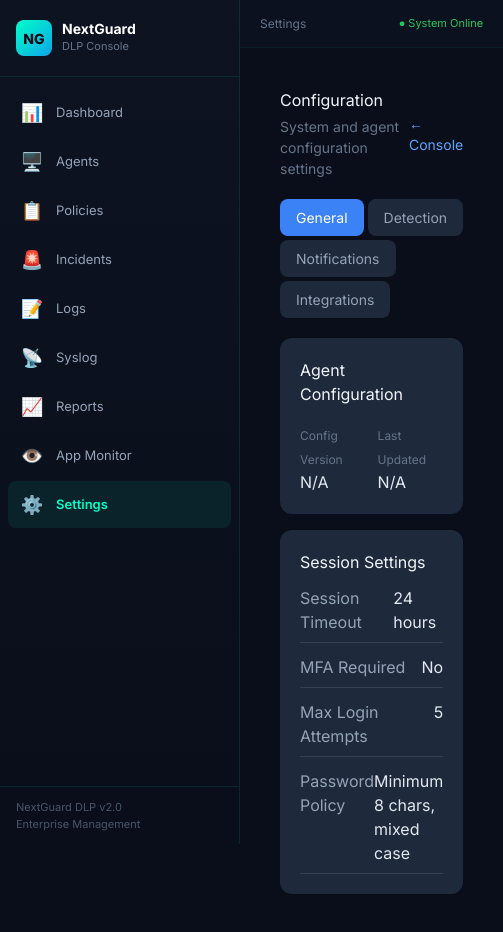
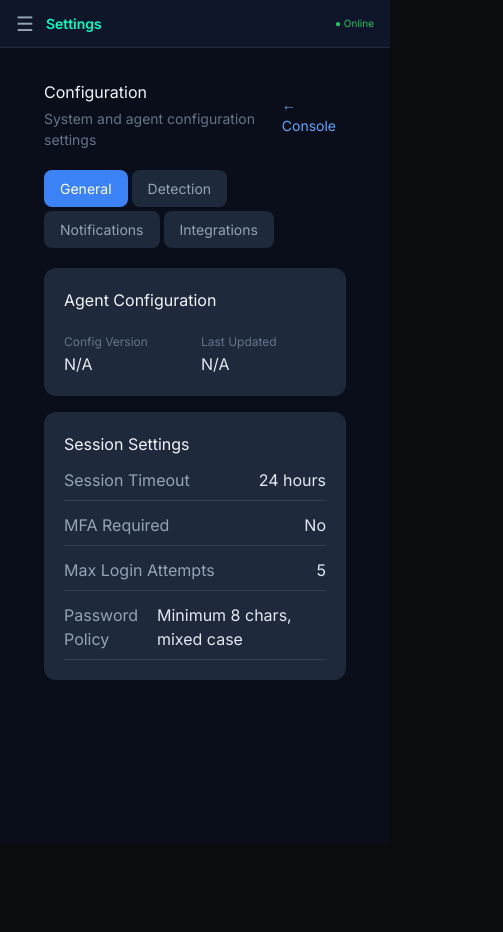
Before and after one commit to NextGuard-hk/nextguard-website, a Next.js app: page /console/settings in a window 390 px wide. Shown: the top 932 px of the page, 503 px wide, since content can reach past the window. After the commit the page ends 844 px from the top, so only its background shows below. Built offline with nearby package versions, Linux system fonts and the light colour scheme.

Commit message:
Fix console layout with responsive sidebar and proper content area

```diff
--- a/app/console/layout.tsx
+++ b/app/console/layout.tsx
@@ -15,14 +15,9 @@ const NAV_ITEMS = [
   { label: 'Settings', path: '/console/settings', icon: '⚙️' },
 ]
 
-export default function ConsoleLayout({
-  children,
-}: {
-  children: React.ReactNode
-}) {
+export default function ConsoleLayout({ children }: { children: React.ReactNode }) {
   const pathname = usePathname()
   const router = useRouter()
-  const [collapsed, setCollapsed] = useState(false)
   const [mobileOpen, setMobileOpen] = useState(false)
 
   useEffect(() => {
@@ -39,148 +34,112 @@ export default function ConsoleLayout({
     }
   }, [])
 
-  // Don't show sidebar on login page
   if (pathname === '/console/login') return <>{children}</>
 
+  const sidebarWidth = 220
+
   return (
-    <div style={{ display: 'flex', minHeight: '100vh', background: '#0a0e1a' }}>
+    <div style={{ display: 'flex', minHeight: '100vh', background: '#0a0e1a', color: '#e2e8f0' }}>
       {/* Mobile overlay */}
       {mobileOpen && (
-        <div
-          onClick={() => setMobileOpen(false)}
-          style={{ position: 'fixed', inset: 0, background: 'rgba(0,0,0,0.5)', zIndex: 40 }}
-        />
+        <div onClick={() => setMobileOpen(false)} style={{ position: 'fixed', inset: 0, background: 'rgba(0,0,0,0.5)', zIndex: 40 }} />
       )}
+
+      {/* Mobile top bar */}
+      <div style={{
+        display: 'none',
+        position: 'fixed', top: 0, left: 0, right: 0, height: 48, zIndex: 30,
+        background: '#0f1629', borderBottom: '1px solid #1e293b',
+        alignItems: 'center', padding: '0 16px', gap: 12
+      }} className="mobile-topbar">
+        <button onClick={() => setMobileOpen(!mobileOpen)} style={{ background: 'none', border: 'none', color: '#94a3b8', cursor: 'pointer', fontSize: 20 }}>☰</button>
+        <span style={{ fontWeight: 600, color: '#00ffc8', fontSize: 14 }}>
+          {NAV_ITEMS.find(n => n.path === pathname || (n.path !== '/console' && pathname?.startsWith(n.path)))?.label || 'Console'}
+        </span>
+        <span style={{ marginLeft: 'auto', fontSize: 10, color: '#22c55e' }}>● Online</span>
+      </div>
+
       {/* Sidebar */}
       <aside style={{
-        width: collapsed ? 64 : 240,
-        minHeight: '100vh',
-        background: 'linear-gradient(180deg, #0d1321 0%, #0a0e1a 100%)',
-        borderRight: '1px solid rgba(0,255,200,0.1)',
-        display: 'flex',
-        flexDirection: 'column',
-        transition: 'width 0.2s ease',
-        position: 'fixed',
-        top: 0,
-        left: 0,
-        zIndex: 50,
+        width: sidebarWidth, minWidth: sidebarWidth, background: '#0f1629',
+        borderRight: '1px solid #1e293b', padding: '20px 12px',
+        display: 'flex', flexDirection: 'column', gap: 4,
+        position: 'fixed', top: 0, bottom: 0, left: 0, zIndex: 50,
         transform: mobileOpen ? 'translateX(0)' : undefined,
-      }}>
-        {/* Logo */}
-        <div style={{
-          padding: collapsed ? '16px 8px' : '20px 16px',
-          borderBottom: '1px solid rgba(0,255,200,0.1)',
-          display: 'flex',
-          alignItems: 'center',
-          gap: 10,
-          cursor: 'pointer',
-        }} onClick={() => setCollapsed(!collapsed)}>
-          <div style={{
-            width: 36, height: 36, borderRadius: 8,
-            background: 'linear-gradient(135deg, #00ffc8, #0ea5e9)',
-            display: 'flex', alignItems: 'center', justifyContent: 'center',
-            fontWeight: 800, fontSize: 14, color: '#0a0e1a',
-            flexShrink: 0,
-          }}>NG</div>
-          {!collapsed && (
+        transition: 'transform 0.2s ease'
+      }} className="console-sidebar">
+        <div style={{ display: 'flex', alignItems: 'center', gap: 10, padding: '0 8px 20px', borderBottom: '1px solid #1e293b', marginBottom: 8 }}>
+          <div style={{ width: 36, height: 36, borderRadius: 10, background: 'linear-gradient(135deg, #00ffc8, #0066ff)', display: 'flex', alignItems: 'center', justifyContent: 'center', fontWeight: 800, fontSize: 14, color: '#fff' }}>NG</div>
           <div>
-              <div style={{ color: '#fff', fontWeight: 700, fontSize: 14, lineHeight: 1.2 }}>NextGuard</div>
-              <div style={{ color: '#64748b', fontSize: 11 }}>DLP Console</div>
+            <div style={{ fontWeight: 700, fontSize: 14, color: '#fff' }}>NextGuard</div>
+            <div style={{ fontSize: 11, color: '#64748b' }}>DLP Console</div>
           </div>
-          )}
         </div>
-        {/* Navigation */}
-        <nav style={{ flex: 1, padding: '12px 8px', display: 'flex', flexDirection: 'column', gap: 2 }}>
+
+        <nav style={{ flex: 1, display: 'flex', flexDirection: 'column', gap: 2 }}>
           {NAV_ITEMS.map(item => {
             const isActive = pathname === item.path || (item.path !== '/console' && pathname?.startsWith(item.path))
             return (
-              <button
-                key={item.path}
-                onClick={() => { router.push(item.path); setMobileOpen(false) }}
-                style={{
-                  display: 'flex',
-                  alignItems: 'center',
-                  gap: 12,
-                  padding: collapsed ? '10px 0' : '10px 12px',
-                  justifyContent: collapsed ? 'center' : 'flex-start',
-                  borderRadius: 8,
-                  border: 'none',
-                  cursor: 'pointer',
-                  fontSize: 13,
+              <button key={item.path} onClick={() => { router.push(item.path); setMobileOpen(false) }} style={{
+                display: 'flex', alignItems: 'center', gap: 10, padding: '9px 12px',
+                borderRadius: 8, border: 'none', cursor: 'pointer', fontSize: 13,
                 fontWeight: isActive ? 600 : 400,
                 color: isActive ? '#00ffc8' : '#94a3b8',
                 background: isActive ? 'rgba(0,255,200,0.08)' : 'transparent',
-                  transition: 'all 0.15s ease',
-                  width: '100%',
-                  textAlign: 'left',
+                transition: 'all 0.15s ease', width: '100%', textAlign: 'left'
               }}
-                onMouseEnter={e => {
-                  if (!isActive) e.currentTarget.style.background = 'rgba(255,255,255,0.04)'
-                }}
-                onMouseLeave={e => {
-                  if (!isActive) e.currentTarget.style.background = 'transparent'
-                }}
-              >
-                <span style={{ fontSize: 18, width: 24, textAlign: 'center' }}>{item.icon}</span>
-                {!collapsed && <span>{item.label}</span>}
+              onMouseEnter={e => { if (!isActive) e.currentTarget.style.background = 'rgba(255,255,255,0.04)' }}
+              onMouseLeave={e => { if (!isActive) e.currentTarget.style.background = 'transparent' }}>
+                <span style={{ fontSize: 16 }}>{item.icon}</span>
+                <span>{item.label}</span>
               </button>
             )
           })}
         </nav>
-        {/* Bottom */}
-        {!collapsed && (
-          <div style={{
-            padding: '12px 16px',
-            borderTop: '1px solid rgba(0,255,200,0.1)',
-            fontSize: 11,
-            color: '#475569',
-          }}>
-            NextGuard DLP v2.0<br />Enterprise Management
+
+        <div style={{ fontSize: 10, color: '#475569', textAlign: 'center', padding: '12px 0', borderTop: '1px solid #1e293b' }}>
+          NextGuard DLP v2.0<br/>Enterprise Management
         </div>
-        )}
       </aside>
-      {/* Main Content */}
-      <div style={{
-        flex: 1,
-        marginLeft: collapsed ? 64 : 240,
-        transition: 'margin-left 0.2s ease',
-        minHeight: '100vh',
-        background: '#0a0e1a',
-      }}>
+
+      {/* Main content */}
+      <div style={{ flex: 1, marginLeft: sidebarWidth, minHeight: '100vh', display: 'flex', flexDirection: 'column' }} className="console-main">
         {/* Top bar */}
         <div style={{
-          height: 48,
-          borderBottom: '1px solid rgba(0,255,200,0.06)',
-          display: 'flex',
-          alignItems: 'center',
-          padding: '0 20px',
-          justifyContent: 'space-between',
-          background: 'rgba(13,19,33,0.8)',
-          backdropFilter: 'blur(8px)',
-          position: 'sticky',
-          top: 0,
-          zIndex: 30,
+          height: 48, borderBottom: '1px solid #1e293b', display: 'flex',
+          alignItems: 'center', justifyContent: 'space-between', padding: '0 24px',
+          background: '#0f1629', position: 'sticky', top: 0, zIndex: 20
         }}>
-          <div style={{ display: 'flex', alignItems: 'center', gap: 8 }}>
-            <button
-              onClick={() => setMobileOpen(!mobileOpen)}
-              style={{ background: 'none', border: 'none', color: '#94a3b8', cursor: 'pointer', fontSize: 18, display: 'none' }}
-            >
-              ☰
-            </button>
-            <span style={{ color: '#64748b', fontSize: 12 }}>
+          <span style={{ fontWeight: 600, fontSize: 15, color: '#e2e8f0' }}>
             {NAV_ITEMS.find(n => n.path === pathname || (n.path !== '/console' && pathname?.startsWith(n.path)))?.label || 'Console'}
           </span>
+          <span style={{ fontSize: 11, color: '#22c55e' }}>● System Online</span>
         </div>
-          <div style={{ display: 'flex', alignItems: 'center', gap: 12 }}>
-            <span style={{ color: '#22c55e', fontSize: 11 }}>● System Online</span>
-          </div>
-        </div>
-        {/* Page content */}
-        <div style={{ padding: '20px' }}>
+        <div style={{ flex: 1, padding: 24, overflowY: 'auto' }}>
           {children}
         </div>
       </div>
+
+      {/* Responsive CSS */}
+      <style>{`
+        @media (max-width: 768px) {
+          .console-sidebar {
+            transform: ${mobileOpen ? 'translateX(0)' : 'translateX(-100%)'} !important;
+          }
+          .console-main {
+            margin-left: 0 !important;
+          }
+          .mobile-topbar {
+            display: flex !important;
+          }
+          .console-main > div:first-child {
+            display: none !important;
+          }
+          .console-main > div:last-child {
+            padding-top: 60px !important;
+          }
+        }
+      `}</style>
     </div>
   )
 }
```
Lines whose indentation alone changed are shown as unchanged.
